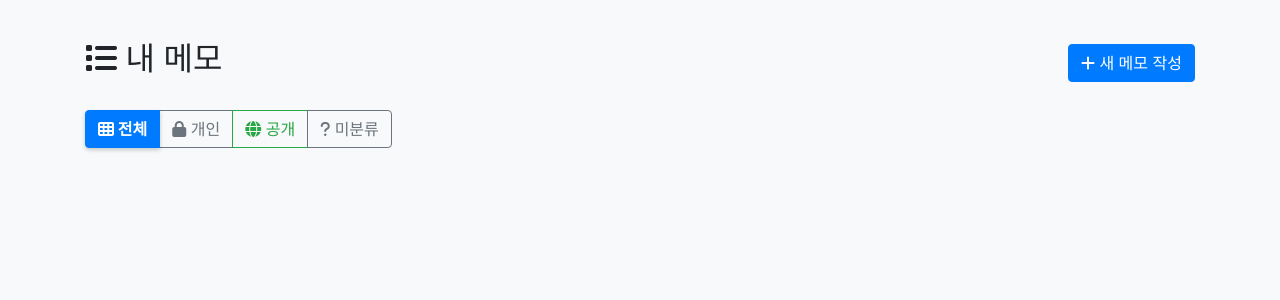
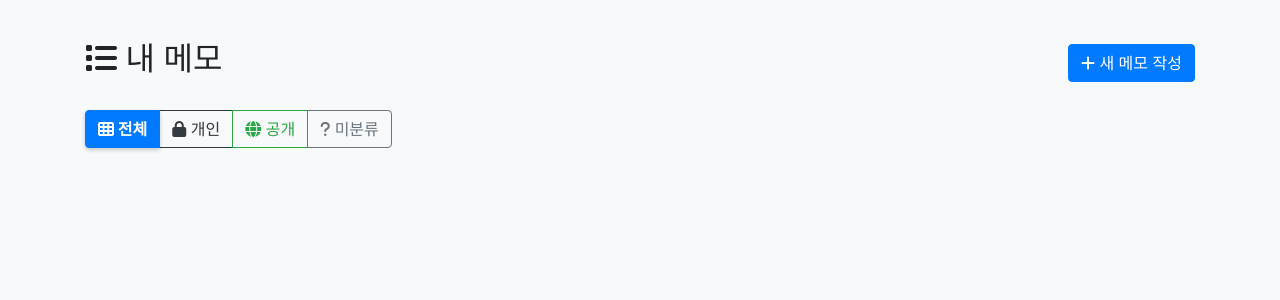
Before and after one commit to taeyo-kim/MyDemo, a Django app: page /memos/ in a window 1280 px wide. Shown: the part 62-362 px from the top of the page. Run offline with Django 5.2, Linux system fonts and the light colour scheme; the visitor is signed in with stand-in values (Sample User, id 1); data that the repository does not hold is empty.

Commit message:
코드 리뷰 피드백 적용 - 개인 버튼 색상 및 카테고리 검증 개선
Co-authored-by: taeyo-kim <213405872+taeyo-kim@users.noreply.github.com>

```diff
--- a/Memo/apps/memos/views.py
+++ b/Memo/apps/memos/views.py
@@ -25,9 +25,10 @@ class MemoListView(LoginRequiredMixin, ListView):
         # 범주 필터링
         category = self.request.GET.get('category')
         if category:
+            valid_categories = [choice[0] for choice in Memo.CATEGORY_CHOICES]
             if category == 'none':  # 미분류
                 queryset = queryset.filter(category__isnull=True)
-            elif category in ['private', 'public']:  # 변경된 범주
+            elif category in valid_categories:
                 queryset = queryset.filter(category=category)
 
         return queryset
--- a/Memo/templates/memos/memo_list.html
+++ b/Memo/templates/memos/memo_list.html
@@ -15,7 +15,7 @@
     <a href="{% url 'memo_list' %}" class="btn btn-outline-primary {% if current_category == 'all' %}active{% endif %}">
         <i class="fas fa-th"></i> 전체
     </a>
-    <a href="{% url 'memo_list' %}?category=private" class="btn btn-outline-secondary {% if current_category == 'private' %}active{% endif %}">
+    <a href="{% url 'memo_list' %}?category=private" class="btn btn-outline-dark {% if current_category == 'private' %}active{% endif %}">
         <i class="fas fa-lock"></i> 개인
     </a>
     <a href="{% url 'memo_list' %}?category=public" class="btn btn-outline-success {% if current_category == 'public' %}active{% endif %}">
```
